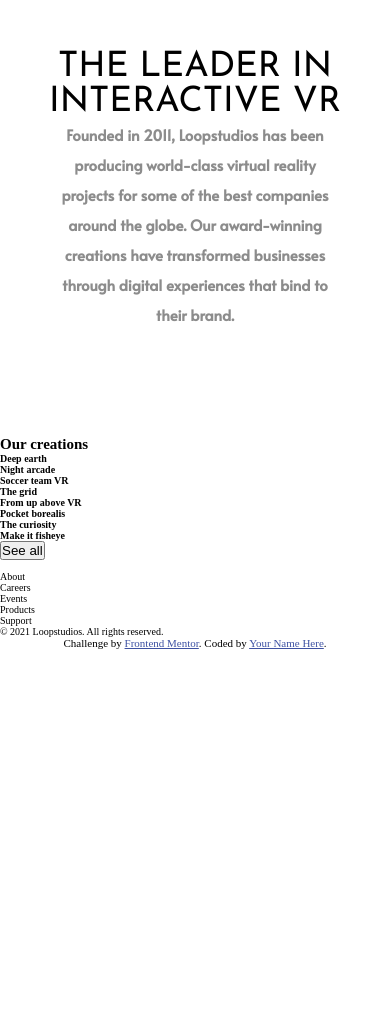
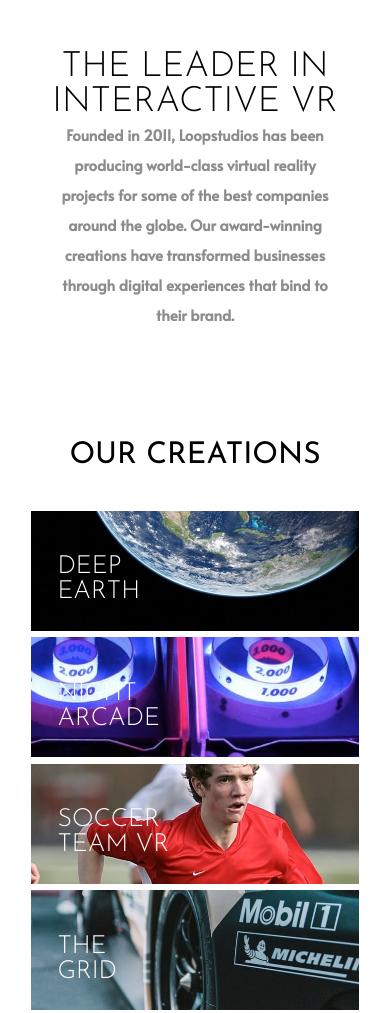
Before and after one commit to OtchereDev/LoopStudio_landing_page, a plain HTML site: page index.html in a window 390 px wide. Shown: the part 759-1772 px from the top of the page. Before the commit the page ends 1408 px from the top, so only its background shows below. Drawn offline with Linux system fonts and the light colour scheme.

Commit message:
finished: mobile creation section

```diff
--- a/index.html
+++ b/index.html
@@ -75,7 +75,7 @@
     <section class="info">
         <div class="info_contentt">
             <div class="left">
-                <img src="" alt="">
+
             </div>
             <div class="right">
                 <h2>
@@ -93,49 +93,49 @@
             Our creations
         </h2>
         <div class="gallery">
-            <div class="single_gallery">
+            <div class="single_gallery one">
                 <h4>
                     Deep earth
                 </h4>
             </div>
 
-            <div class="single_gallery">
+            <div class="single_gallery two">
                 <h4>
                     Night arcade
                 </h4>
             </div>
 
-            <div class="single_gallery">
+            <div class="single_gallery three">
                 <h4>
                     Soccer team VR
                 </h4>
             </div>
 
-            <div class="single_gallery">
+            <div class="single_gallery grid">
                 <h4>
                     The grid
                 </h4>
             </div>
 
-            <div class="single_gallery">
+            <div class="single_gallery five">
                 <h4>
                     From up above VR
                 </h4>
             </div>
 
-            <div class="single_gallery">
+            <div class="single_gallery six">
                 <h4>
                     Pocket borealis
                 </h4>
             </div>
 
-            <div class="single_gallery">
+            <div class="single_gallery seven">
                 <h4>
                     The curiosity
                 </h4>
             </div>
 
-            <div class="single_gallery">
+            <div class="single_gallery eight">
                 <h4>
                     Make it fisheye
                 </h4>
--- a/style.css
+++ b/style.css
@@ -193,7 +193,7 @@ section.info .info_contentt .right {
 section.info .info_contentt .right h2 {
     font-size: 3.5rem;
     text-transform: uppercase;
-    font-weight: 400;
+    font-weight: 300;
     font-family: 'Josefin Sans', sans-serif;
     text-align: center;
 }
@@ -204,6 +204,97 @@ section.info .info_contentt .right h5 {
     color: var(--Dark_Gray);
     font-size: 1.5rem;
     line-height: 2;
+}
+
+section.creation {
+    width: 100%;
+    padding: 1% 8%;
+}
+
+section.creation h2 {
+    font-size: 3rem;
+    text-align: center;
+    text-transform: uppercase;
+    margin-bottom: 10%;
+    font-weight: 400;
+    font-family: 'Josefin Sans', sans-serif;
+}
+
+section.creation .gallery {
+    width: 100%;
+    display: flex;
+    flex-direction: column;
+}
+
+section.creation .gallery .single_gallery {
+    width: 100%;
+    background-color: black;
+    margin-top: 2%;
+    color: white;
+    height: 120px;
+    display: flex;
+    align-items: flex-end;
+    background-size: cover;
+    background-repeat: no-repeat;
+}
+
+section.creation .gallery .single_gallery h4 {
+    margin: auto auto 8% 8%;
+    width: 43%;
+    font-size: 2.5rem;
+    font-weight: 300;
+    font-family: 'Josefin Sans', sans-serif;
+    text-transform: uppercase;
+}
+
+section.creation .gallery .single_gallery.grid h4 {
+    width: 30%;
+}
+
+section.creation .gallery .single_gallery.grid {
+    background-image: url('images/mobile/image-grid.jpg');
+}
+
+section.creation .gallery .single_gallery.one {
+    background-image: url('images/mobile/image-deep-earth.jpg');
+}
+
+section.creation .gallery .single_gallery.two {
+    background-image: url('images/mobile/image-night-arcade.jpg');
+}
+
+section.creation .gallery .single_gallery.three {
+    background-image: url('images/mobile/image-soccer-team.jpg');
+}
+
+section.creation .gallery .single_gallery.five {
+    background-image: url('images/mobile/image-from-above.jpg');
+}
+
+section.creation .gallery .single_gallery.six {
+    background-image: url('images/mobile/image-pocket-borealis.jpg');
+}
+
+section.creation .gallery .single_gallery.seven {
+    background-image: url('images/mobile/image-curiosity.jpg');
+}
+
+section.creation .gallery .single_gallery.eight {
+    background-image: url('images/mobile/image-fisheye.jpg');
+}
+
+section.creation .load_more {
+    width: 40%;
+    padding: 3% 5%;
+    margin: 5% auto 5% auto;
+    text-transform: uppercase;
+    font-family: 'Alata', sans-serif;
+    display: block;
+    background-color: var(--White);
+    color: var(--Black);
+    font-size: 1.5rem;
+    letter-spacing: 3px;
+    border: 2px solid var(--Black);
 }
 
 @media screen and (min-width: 400px) {
```
